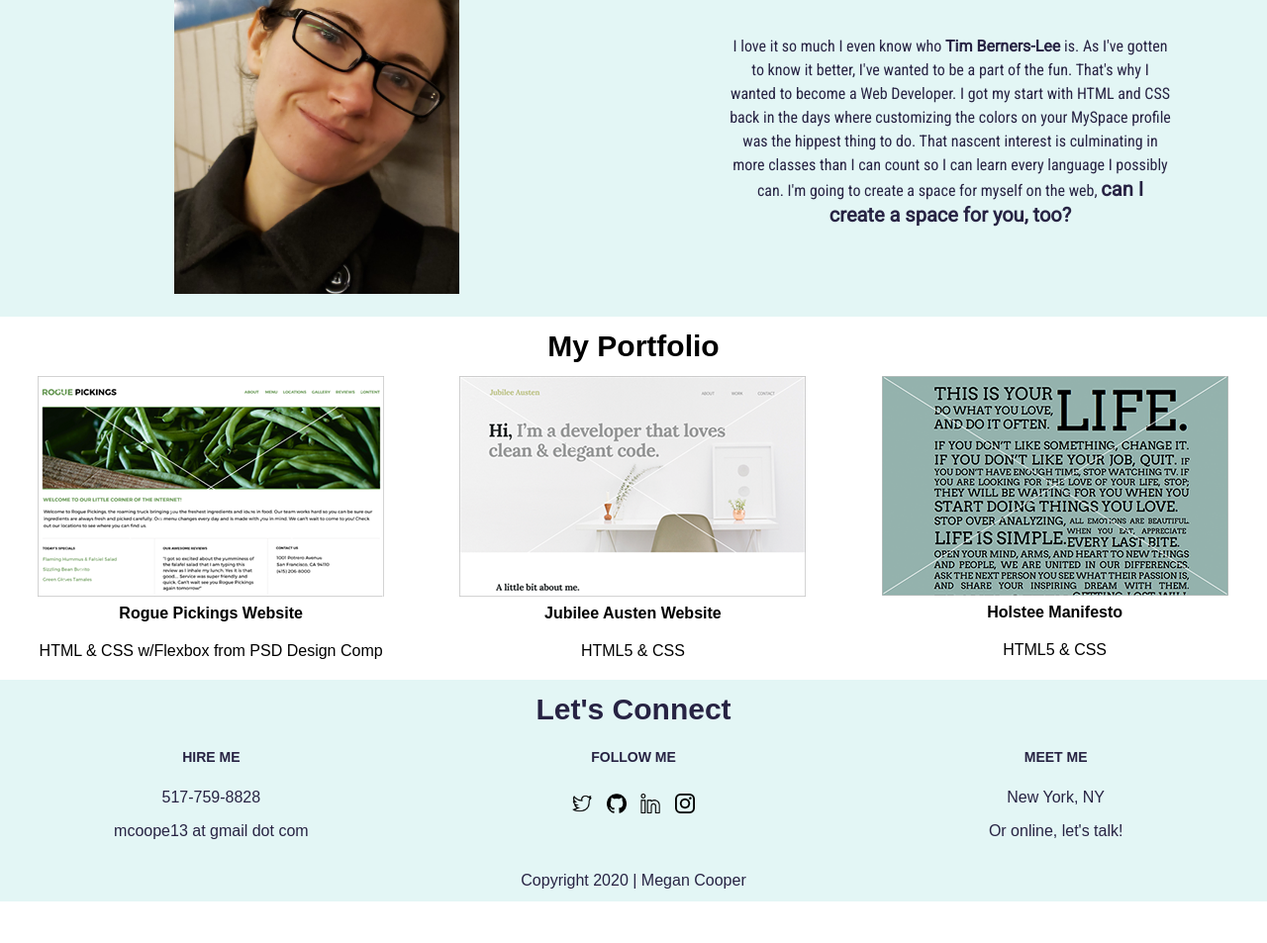
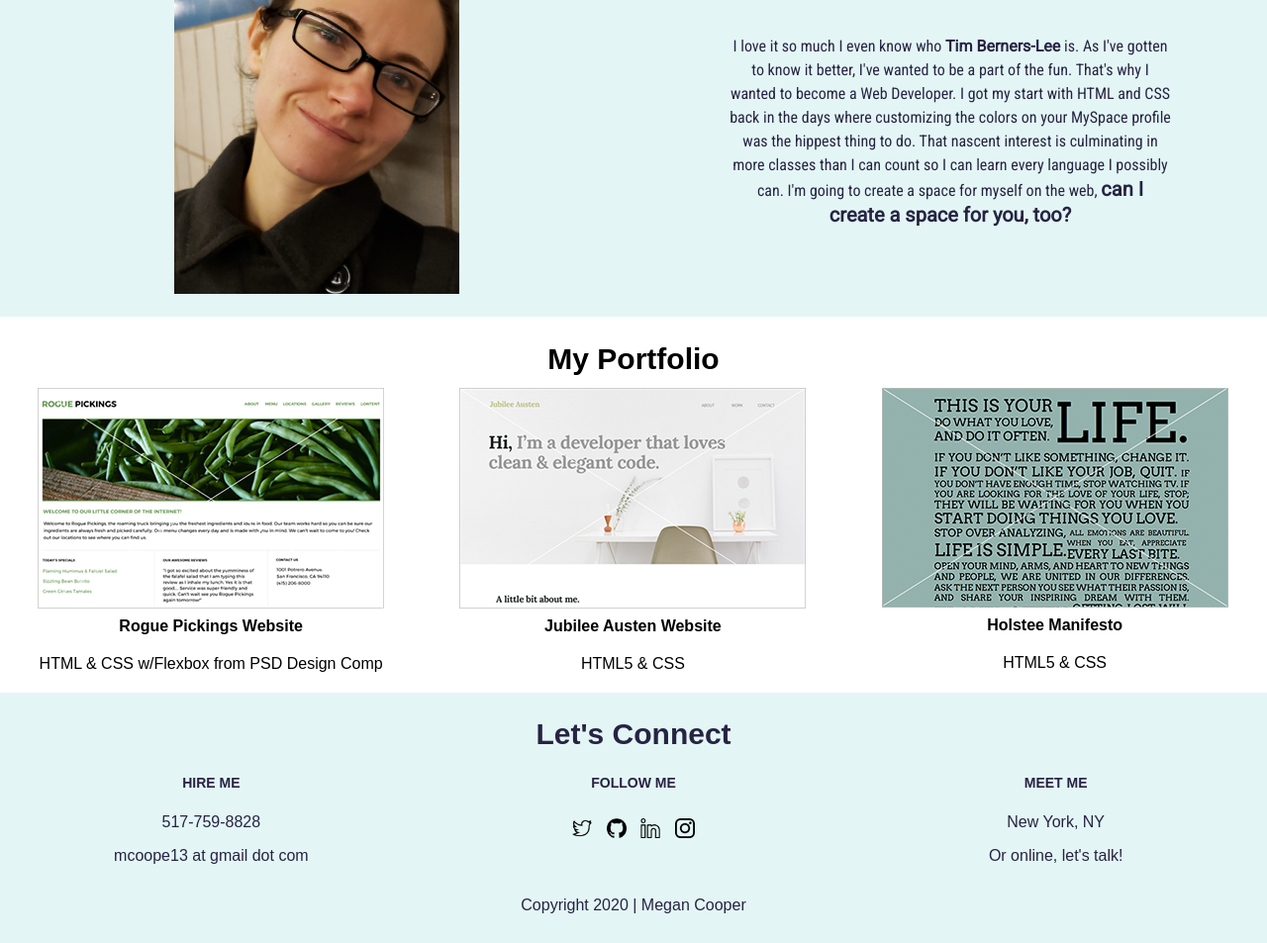
Before and after one commit to mcoope13/bytes-by-megan, a plain HTML site: page index.html in a window 1280 px wide. Shown: the part 540-1493 px from the top of the page at 99% size. Before the commit the page ends 1451 px from the top, so only its background shows below. Drawn offline with Linux system fonts and the light colour scheme.

Commit message:
updated index.html and main.css files to fix bugs

```diff
--- a/css/main.css
+++ b/css/main.css
@@ -122,6 +122,7 @@ a:active {
 .about h3 {
     font-size: 30px;
     font-weight: 700;
+    font-family: 'Roboto', sans-serif;
 }
 
 .portfolio {
@@ -134,6 +135,7 @@ a:active {
     font-weight: 700;
     margin: 0;
     padding-bottom: 1%;
+    padding-top: 1%;
 }
 
 .projects {
@@ -200,7 +202,7 @@ span {
 footer {
     background-color: #e3f6f5;
     color: #272343;
-    padding-top: 1%;
+    padding-top: 5s%;
 }
 
 .logo {
@@ -224,6 +226,7 @@ footer h3 {
     font-size: 30px;
     font-weight: 700;
     margin: 0;
+    padding-top: 2%;
 }
 
 .threes {
--- a/index.html
+++ b/index.html
@@ -52,7 +52,7 @@
                 </div>
                 </div>
             </div>
-        <footer id="contact full-width">
+        <footer id="contact" class="full-width">
             <h3>Let's Connect</h3>
             <div class="threes full-width">
             <div class="hireme third-width">
```
